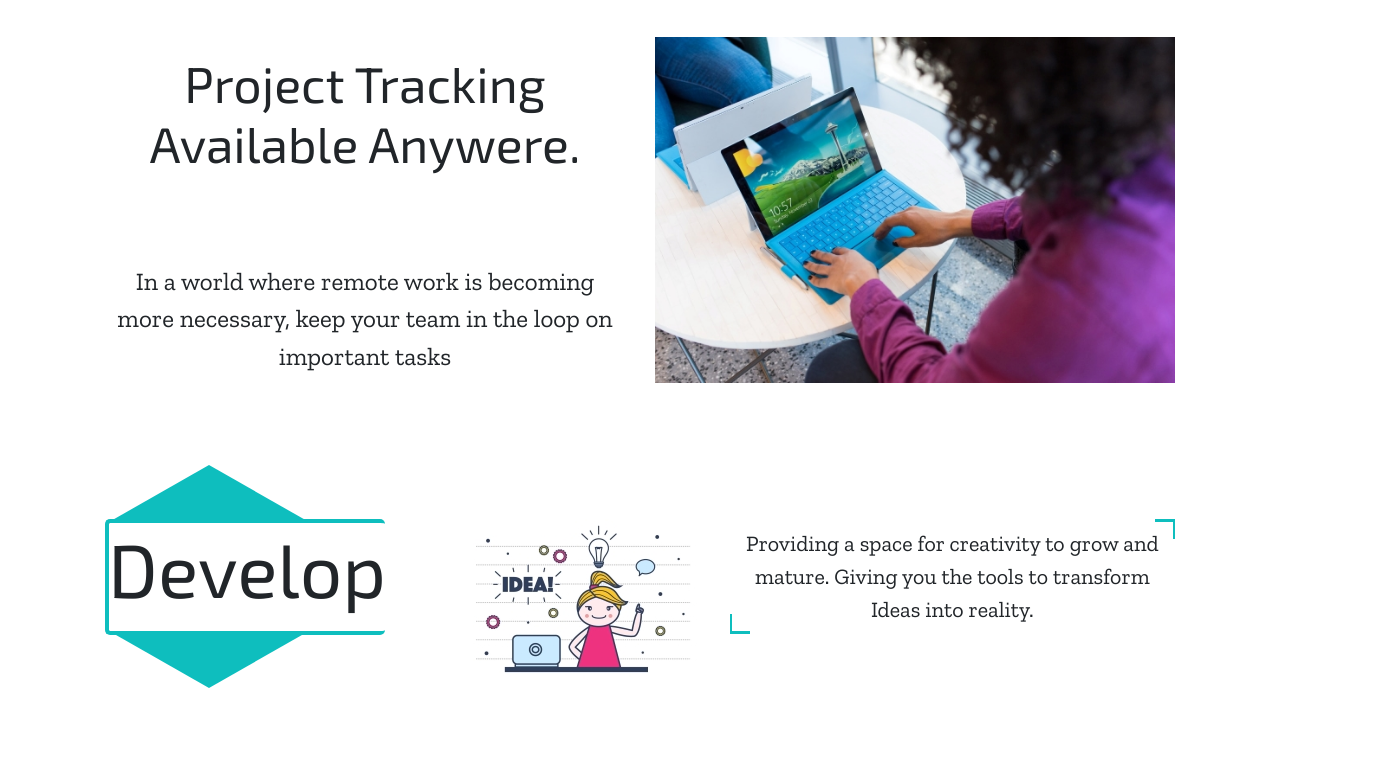
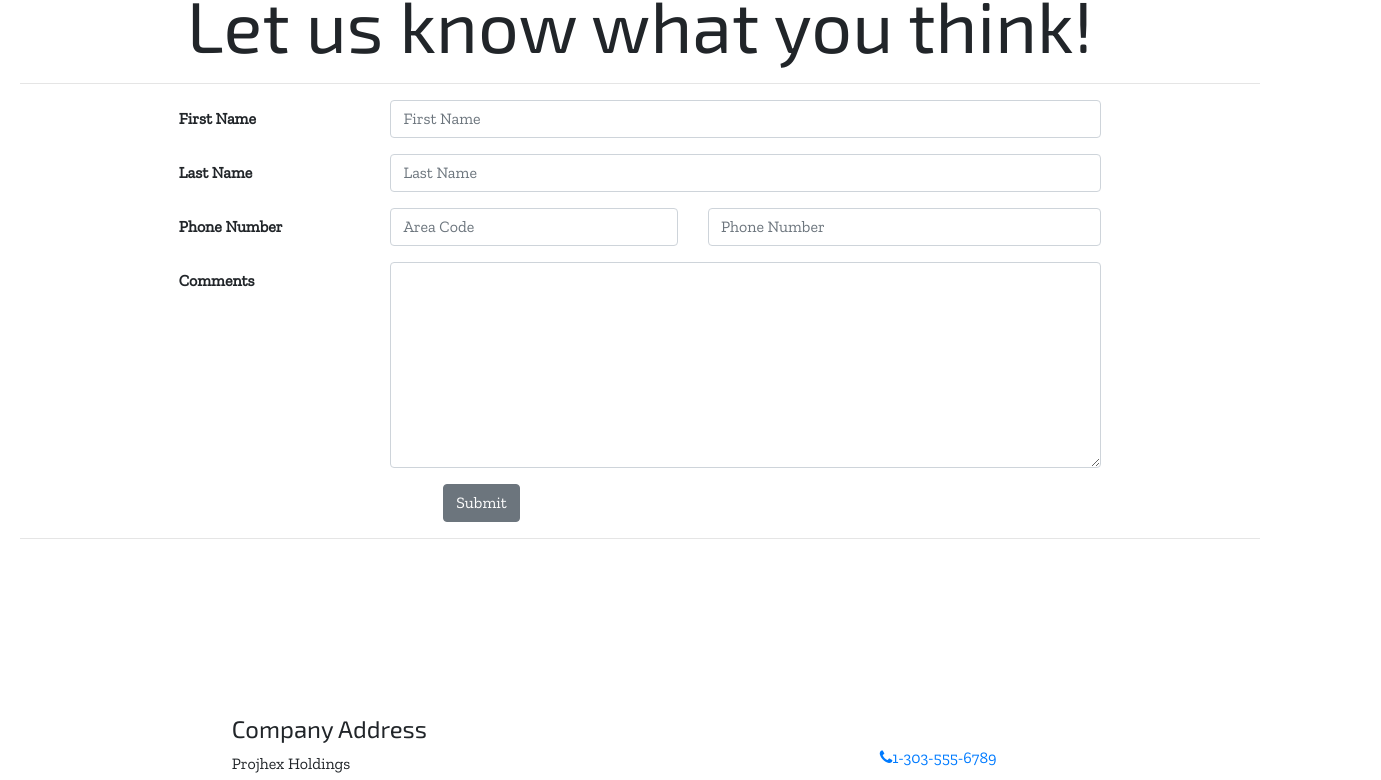
Before and after one commit to neuroCody/Projhex-React-Site, a React (Create React App) app: page /contact in a window 1280 px wide. Before the commit this address led to /home. Shown: the part 317-1097 px from the top of the page, 1381 px wide, since content can reach past the window. Built offline with nearby package versions, Linux system fonts and the light colour scheme.

Commit message:
Contact Page

```diff
--- a/src/App.js
+++ b/src/App.js
@@ -1,8 +1,4 @@
 import React, { Component } from 'react';
-
-// import Data from './components/HomeComponent';
-import Header from './components/HeaderComponent';
-import Footer from './components/FooterComponent';
 import Main from './components/MainComponents';
 import { BrowserRouter } from 'react-router-dom';
 import './App.css';
--- /dev/null
+++ b/src/components/ContactComponent.js
@@ -0,0 +1,71 @@
+import React from 'react';
+
+
+function Contact() {
+    return(
+        <div>
+            <div class="row row-content justify-content-center">
+            <div class="col-12 text-center">
+                <h1>Let us know what you think!</h1>
+                <hr />
+            </div>
+            <div class="col">
+                <form>
+                    <div class="form-group row justify-content-center">
+                        <label for="firstName" class="col-md-2 col-form-label"><strong>First Name</strong></label>
+                        <div class="col-md-7">
+                            <input type="text" class="form-control" id="firstName" name="firstName" placeholder="First Name"/>
+                        </div>
+                    </div>
+                    <div class="form-group row justify-content-center">
+                        <label for="lastName" class="col-md-2 col-form-label"><strong>Last Name</strong></label>
+                        <div class="col-md-7 justify-content-center">
+                            <input type="text" class="form-control" id="lastName" name="lastName" placeholder="Last Name" />
+                        </div>
+                    </div>
+                    <div class="form-group row justify-content-center">
+                        <label for="areaCode" class="col-md-2 col-form-label"><strong>Phone Number</strong></label>
+                        <div class="col-4 col-md-3">
+                            <input type="tel" class="form-control" id="areaCode" name="areaCode" placeholder="Area Code" />
+                        </div>
+                        <div class="col-8 col-md-4">
+                            <input type="tel" class="form-control" name="telNum" placeholder="Phone Number" />
+                        </div>
+                    </div>
+                    <div class="form-group row justify-content-center">
+                        <label for="comments" class="col-md-2 col-form-label"><strong>Comments</strong></label>
+                        <div class="col-md-7">
+                            <textarea class="form-control" name="comments" id="comments" rows="8"></textarea>
+                        </div>
+                    </div>
+                    <div class="row">
+                        <div class="offset-md-4 col-md-9">
+                            <button type="submit" class="btn btn-secondary">Submit</button>
+                        </div>
+                    </div>
+                </form>
+                <hr />
+            </div>
+        </div>
+
+        <div class="row row-content align-items-center">
+            <div class="offset-md-2 col-sm-6">
+                <h4>Company Address</h4>
+                <address>
+                    Projhex Holdings<br />
+                    47 Projhex Plaza<br />
+                    Denver, CO 80123
+                </address>
+            </div>
+            <div class="col">
+                <a role="button" class="btn btn-link" href="tel:+13035556789"><i class="fa fa-phone"></i>1-303-555-6789</a><br />
+                <a role="button" class="btn btn-link" href="mailto:support@projhex.net"><i class="fa fa-envelope"></i>support@projhex.net </a>
+            </div>
+        </div>
+        </div>
+    );
+}
+
+
+
+export default Contact;
--- a/src/components/FooterComponent.js
+++ b/src/components/FooterComponent.js
@@ -1,19 +1,18 @@
 import React from 'react';
-import { Link } from 'react-router-dom';
 
 function Footer(props) {
     return(
-        <footer class="site-footer">
-        <div class="container">
-            <div class="row">
-                <div class="col col-sm-5 text-center">
-                    <a class="btn btn-social-icon" href="http://facebook.com" target="_blank" rel="noopener noopen"><i class="fa fa-facebook socialIcon"></i></a>
-                    <a class="btn btn-social-icon" href="http://twitter.com/" target="_blank" rel="noopener noopen"><i class="fa fa-twitter socialIcon"></i></a>
-                    <a class="btn btn-social-icon" href="http://reddit.com" target="_blank" rel="noopener noopen"><i class="fa fa-reddit-alien socialIcon"></i></a>
-                    <a class="btn btn-social-icon" href="http://linkedin.com" target="_blank" rel="noopener noopen"><i class="fa fa-linkedin socialIcon"></i></a>
+        <footer className="site-footer">
+        <div className="container">
+            <div className="row">
+                <div className="col col-sm-5 text-center">
+                    <a className="btn btn-social-icon" href="http://facebook.com" target="_blank" rel="noreferrer noopener noopen"><i className="fa fa-facebook socialIcon"></i></a>
+                    <a className="btn btn-social-icon" href="http://twitter.com/" target="_blank" rel="noreferrer noopener noopen"><i className="fa fa-twitter socialIcon"></i></a>
+                    <a className="btn btn-social-icon" href="http://reddit.com" target="_blank" rel="noreferrer noopener noopen"><i className="fa fa-reddit-alien socialIcon"></i></a>
+                    <a className="btn btn-social-icon" href="http://linkedin.com" target="_blank" rel="noreferrer noopener noopen"><i className="fa fa-linkedin socialIcon"></i></a>
                 </div>
-                <div class="col col-sm-5 text-center">
-                    <a class="btn btn-link btn-lg text-white float-right" href="mailto: support@projhex.net"><i class="fa fa-envelope"></i>Email us</a>
+                <div className="col col-sm-5 text-center">
+                    <a className="btn btn-link btn-lg text-white float-right" href="mailto: support@projhex.net"><i className="fa fa-envelope"></i>Email us</a>
                 </div>
             </div>
         </div>
--- a/src/components/HeaderComponent.js
+++ b/src/components/HeaderComponent.js
@@ -26,14 +26,14 @@ class Header extends Component {
         return(
             <React.Fragment>
                 <Jumbotron fluid className="mb-0">
-                    <div class="container">
-                        <div class="row">
-                            <div class="col-4 col-sm-3 col-md-2 align-self-center">
+                    <div className="container">
+                        <div className="row">
+                            <div className="col-4 col-sm-3 col-md-2 align-self-center">
                                 <a href="/home">
                                     <img src="/assets/images/Logo.svg" alt="Projhex Logo" />
                                 </a>
                             </div>
-                            <div class="col">
+                            <div className="col">
                                 <h1>Projhex</h1>
                                 <h6>Web Based Project Tracking</h6>
                             </div>
@@ -41,7 +41,7 @@ class Header extends Component {
                     </div>
                 </Jumbotron>
                 <Navbar dark sticky="top" expand="md">
-                    <div class="container">
+                    <div className="container">
                         <NavbarToggler onClick={this.toggleNav}/>
                         <Collapse isOpen={this.state.isNavOpen} navbar>
                             <Nav navbar>
--- a/src/components/MainComponents.js
+++ b/src/components/MainComponents.js
@@ -3,6 +3,7 @@ import Header from './HeaderComponent';
 import Footer from './FooterComponent';
 import Home from './HomeComponents';
 import About from './AboutComponent';
+import Contact from './ContactComponent';
 import { Switch, Route, Redirect } from 'react-router-dom';
 
 
@@ -22,6 +23,12 @@ class Main extends Component {
             );
         }
 
+        const ContactUs = () => {
+            return(
+                <Contact />
+            );
+        }
+
 
         return(
             <div>
@@ -29,6 +36,7 @@ class Main extends Component {
                 <Switch>
                     <Route path='/home' component={HomePage} />
                     <Route exact path='/about' component={AboutUs} />
+                    <Route path='/contact' component={ContactUs} />
                     <Redirect to='/home' />
                 </Switch>
                 <Footer />
```
